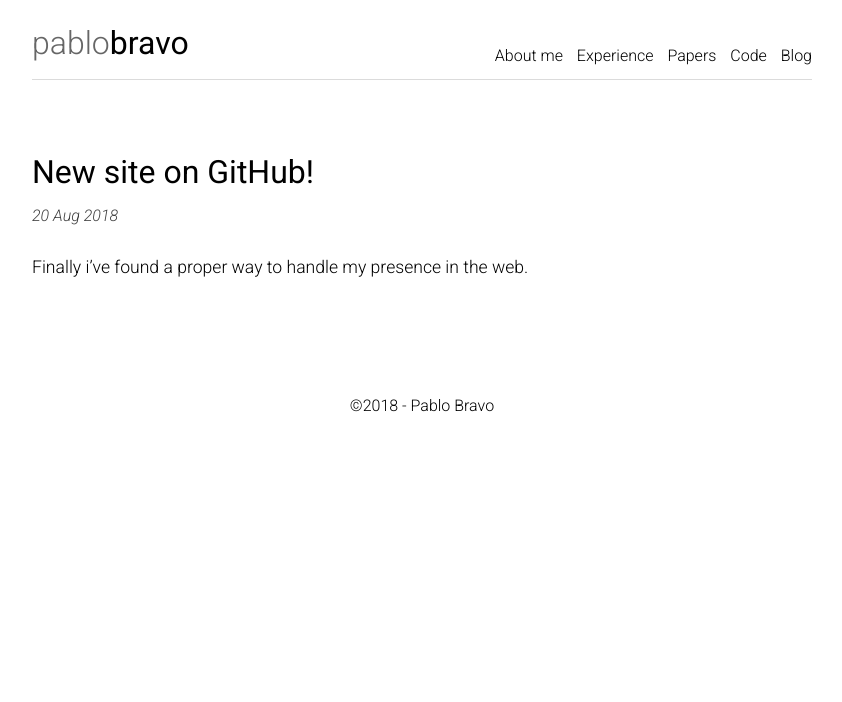
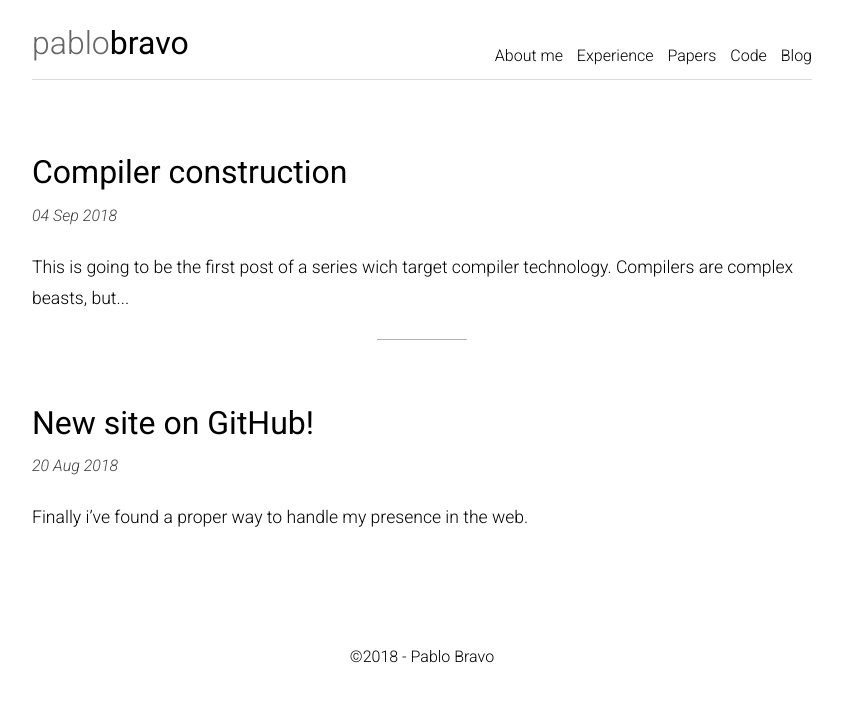
Before and after one commit to yandroskaos/yandroskaos.github.io, a Jekyll site: the page built from index.html, in a window 1280 px wide. Shown: the top 702 px of the page, without its empty margins (218-1060 px from the left). Built offline with Jekyll 4.4.1, drawn with Linux system fonts in a browser that asks for light colours; the list of posts is cut into pages by our own code; some of the changed lines change nothing that is shown.

Commit message:
new post on compiler construction

```diff
--- a/_includes/link.html
+++ b/_includes/link.html
@@ -1,2 +1,2 @@
 <a href="https://github.com/yandroskaos">Code</a>
-<a href="{{ site.baseurl }}/">Blog</a>
+<a href="{{ site.url }}/">Blog</a>
--- /dev/null
+++ b/_posts/2018-09-04-compiler-construction-1.md
@@ -0,0 +1,25 @@
+---
+title: Compiler construction
+description: Compiler construction
+category: blog
+---
+
+This is going to be the first post of a series wich target compiler technology.
+
+Compilers are complex beasts, but we have been writing and studying them for a lot of years, so they are better understood than other kind software, eg: operating systems
+(by the way, i plan also to write a series of posts on os development, stay tuned).
+
+I'm writing this yet-another-compiler-post because i find that there isn't meaningful explanations on the topic out there, everybody seems to be fine
+after explaining lex + yacc.
+
+In order to comment certain patterns and design elements for this software, i've written a full blown compiler.
+It takes as input language a very simple object oriented language based on the usual supects.
+This language has inheritance, interfaces, (simple) I/O, method overloading as well as the typical primitive types and arrays.
+It is strong, statically typed and it targets .NET IL (so with an IL assembler, you can have functional programs).
+
+My plan is to start where other leave, and touch a number of things such as Builder + Visitor patterns applied, types, symbols and
+a complete semantics checker. And finally a backend for .NET IL. IL is a very high level assembler and the underlying virtual machine is a stack one.
+This means the backend will be quite easy to write, but would be interesting to develop one for, say, nasm, as complexity increases when the underlying
+ machine in a register-based one.
+
+In the meantime, i've publish full source code in my github repo under [oolc](https://github.com/yandroskaos/oolc) so you can take a look.
```
